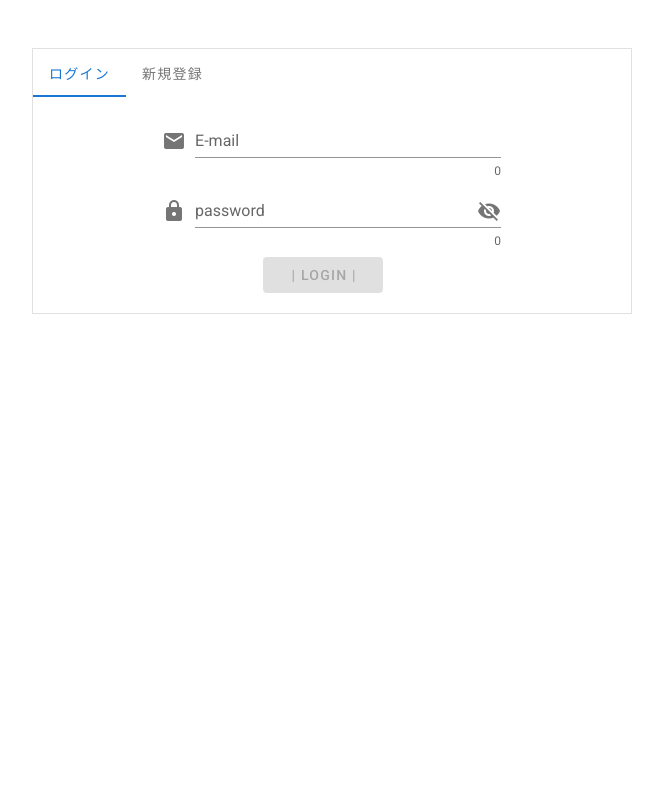
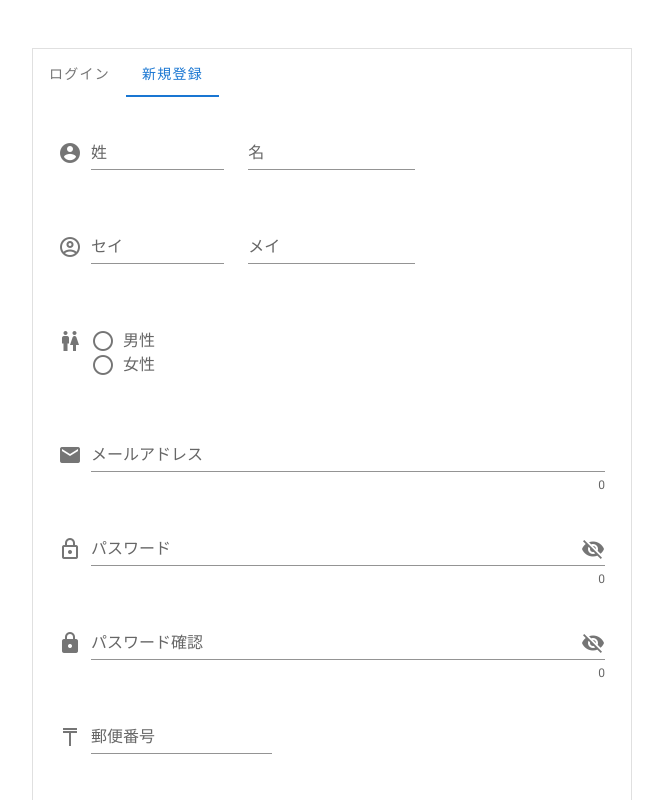
Before and after one commit to K-Fryxell/SmoLogi, a Vue app: page /user_regist in a window 1280 px wide. Shown: the top 800 px of the page, without its empty margins (261-924 px from the left). Built offline with nearby package versions, Linux system fonts and the light colour scheme; no server answers.

Commit message:
大崎に渡す前まで

```diff
--- a/src/components/User/Cred.vue
+++ b/src/components/User/Cred.vue
@@ -2,6 +2,7 @@
   <v-container class="ma-0 pa-0" >
     <v-layout class="ma-0 pa-0">
       <v-flex xs12 lg12 >
+        <v-form v-model="valid">
             <v-row class="ma-0 pa-0">
                 <v-col>
                     カード名義
@@ -66,7 +67,7 @@
                 </v-col>
             </v-row>
             <v-row class="ma-0 pa-0">
-            <v-col cols="12" xs="3" sm="3" md="3" lg="3">
+                <v-col cols="3" lg="3">
                     <v-text-field v-model="secu"
                         :rules="secuRules"
                         hint="セキュリティコードはクレジットカード裏面の末尾3桁(1部4桁)"
@@ -82,6 +83,7 @@
                     登録
                 </v-btn>
             </v-row>
+        </v-form>
       </v-flex>
     </v-layout>
   </v-container>
@@ -94,9 +96,28 @@ export default {
             array: {},
             mailaddress: '',
             password: '',
+            card: '',
+            secu:'',
+            meigi:'',
+            isYear:2020,
+            year:[2010,2011,2012,2013,2014,2015,2016,2017,2018,2019,2020,2021,2022,2023,2024,2025,2026,2027,2028,2029,2030],
+            isMonth:1,
+            month:[1,2,3,4,5,6,7,8,9,10,11,12],
             valid: true,
-            items:[1,2,3,4,5,6,7,8,9,10,11,12],
-            showPassword:false,
+            cardRules:[
+                v => !!v || '入力欄が空白です。',
+                v => /(?:4[0-9]{12}(?:[0-9]{3})?|5[1-5][0-9]{14}|6011[0-9]{12}|3(?:0[0-5]|[68][0-9])[0-9]{11}|3[47]{13}|(?:2131|1800|35[0-9]{3})[0-9]{11})$/.test(v) || '存在しないカード番号です'
+            ],
+            secuRules:[
+                v => !!v || '入力欄が空白です。',
+                v => /^[0-9]+$/.test(v) || '入力できるのは半角数字のみです',
+                v => (v&& (v.length==3)||(v.length==4)) || '3桁または4桁ので入力してください',
+            ],
+            meigiRules:[
+                v => !!v || '入力欄が空白です。',
+                v => /^[ぁ-んァ-ン一-龥a-zA-Z0-9・/]+$/.test(v) || '無効な記号が入力されています。',
+                v => (v&& v.length<=80) || '80字以内で入力してください',
+            ]
         }
     },
     methods: {
--- a/src/components/User/Login.vue
+++ b/src/components/User/Login.vue
@@ -3,7 +3,7 @@
         <v-layout class="ma-0 pa-0">
             <v-flex xs12 lg12 >
                 <v-row justify="center">
-                        <v-col cols="7" class="mx-12">
+                        <v-col cols="11" class="mx-12">
                             <v-form
                             ref="form"
                             v-model="valid">
--- a/src/components/User/Pass.vue
+++ b/src/components/User/Pass.vue
@@ -30,18 +30,18 @@
                     <v-row class="ma-0 pa-0">
                         <v-col>
                             <v-text-field
-                                v-model="newpasswordagain"
-                                :type="showPassword ? 'text' : 'password'" prepend-icon="mdi-lock"
-                                :append-icon="showPassword ? 'mdi-eye' : 'mdi-eye-off'"
-                                @click:append="showPassword = !showPassword"
-                                :rules="registpassRules"
+                                v-model="againnewpassword"
+                                :type="showAgainPassword ? 'text' : 'password'" prepend-icon="mdi-lock"
+                                :append-icon="showAgainPassword ? 'mdi-eye' : 'mdi-eye-off'"
+                                @click:append="showAgainPassword = !showAgainPassword"
+                                :rules="againpassRules"
                                 counter
                                 label="パスワード確認"
                                 hint="パスワードは8字以上20字以下にしてください。"
                                 required/>
                         </v-col>
                     </v-row>
-                    <v-row justify="center" align="center" class="ma-0 pa-0 mt-2    ">
+                    <v-row justify="center" align="center" class="ma-0 pa-0 mt-2">
                         <v-btn
                         :disabled="!valid"
                         color="blue"
@@ -63,9 +63,10 @@ export default {
             array: {},
             oldpassword: '',
             newpassword: '',
-            newpasswordagain: '',
+            againnewpassword: '',
             valid: true,
             showPassword:false,
+            showAgainPassword:false,
             // パスワードの登録
             registpassRules:[
                 v => !!v || '入力欄が空白です。',
@@ -73,6 +74,10 @@ export default {
                 v => (v&& v.length<=20) || '有効桁を超えた不正な値が入力されました。',
                 v => /[a-zA-Z\d]$/.test(v) || '半角英数字のみで入力してください。'
             ],
+            againpassRules:[
+                v => (v&& v.length<=20) || '有効桁を超えた不正な値が入力されました。',
+                v => v === this.password || 'パスワードが一致していません。',
+            ]
         }
     },
     methods: {
--- a/src/components/User/Regist.vue
+++ b/src/components/User/Regist.vue
@@ -9,60 +9,79 @@
                                 <v-col cols="6" lg="4">
                                     <v-text-field
                                     prepend-icon="mdi-account-circle"
-                                    v-model="sei"
+                                    v-model="firstname"
                                     label="姓"
-                                    :rules="seiRules"/>
+                                    :rules="firstnameRules"/>
                                 </v-col>
                                 <v-col cols="6" lg="4">
                                     <v-text-field
-                                    v-model="mei"
+                                    v-model="lastname"
                                     label="名"
-                                    :rules="meiRules"/>
+                                    :rules="lastnameRules"/>
                                 </v-col>
                             </v-row>
                             <v-row class="ma-0 pa-0">
                                 <v-col cols="6" lg="4">
                                     <v-text-field
                                     prepend-icon="mdi-account-circle-outline"
-                                    v-model="seiKana"
+                                    v-model="firstkana"
                                     label="セイ"
-                                    :rules="seikanaRules"/>
+                                    :rules="firstkanaRules"/>
                                 </v-col>
                                 <v-col cols="6" lg="4">
                                     <v-text-field
-                                    v-model="meiKana"
+                                    v-model="lastkana"
                                     label="メイ"
-                                    :rules="meikanaRules"/>
+                                    :rules="lastkanaRules"/>
                                 </v-col>
                             </v-row>
                             <v-row class="ma-0 pa-0">
-                                <v-col cols="6" lg="4">
-                                    <v-radio-group v-model="seibetu" :mandatory="false" row>
+                                <v-col cols="12" lg="4">
+                                    <v-radio-group
+                                        prepend-icon="mdi-human-male-female"
+                                        v-model="sex" :mandatory="false" row>
                                         <v-radio label="男性"/>
                                         <v-radio label="女性"/>
                                     </v-radio-group>
                                 </v-col>
+
                             </v-row>
                             <v-row class="ma-0 pa-0">
                                 <v-col>
                                 <v-text-field
                                     prepend-icon="mdi-email"
-                                    v-model="mailaddress"
+                                    v-model="email"
                                     counter
                                     label="メールアドレス"
-                                    :rules="mailRules"
+                                    :rules="emailRules"
                                     hint="メールアドレスは50字以下で記入してください。"/>
                                 </v-col>
                             </v-row>
                             <v-row class="ma-0 pa-0">
                                 <v-col>
                                     <v-text-field
-                                    prepend-icon="mdi-lock"
-                                    v-model="password"
+                                    v-model="passwd"
+                                    :type="showPassword ? 'text' : 'password'"
+                                    prepend-icon="mdi-lock-outline"
+                                    :append-icon="showPassword ? 'mdi-eye' : 'mdi-eye-off'"
+                                    @click:append="showPassword = !showPassword"
                                     label="パスワード"
                                     counter
                                     hint="パスワードは8字以上20字以下にしてください。"
                                     :rules="registpassRules"/>
+                                </v-col>
+                            </v-row>
+                            <v-row class="ma-0 pa-0">
+                                <v-col>
+                                    <v-text-field
+                                        v-model="againpasswd"
+                                        :type="showAgainPassword ? 'text' : 'password'" prepend-icon="mdi-lock"
+                                        :append-icon="showAgainPassword ? 'mdi-eye' : 'mdi-eye-off'"
+                                        @click:append="showAgainPassword = !showAgainPassword"
+                                        :rules="againpassRules"
+                                        counter
+                                        label="パスワード確認"
+                                        required/>
                                 </v-col>
                             </v-row>
                             <v-row class="ma-0 pa-0">
@@ -101,7 +120,6 @@
                                 <v-col>
                                     <v-text-field  v-model="meigi"
                                         :rules="meigiRules"
-                                        hint="カード名義"
                                         required/>
                                 </v-col>
                             </v-row>
@@ -184,16 +202,17 @@ export default {
     data(){
         return{
             array: {},
-            mailaddress: '',
-            password: '',
-            sei: '',
-            mei: '',
-            tel: '',
-            seiKana: '',
-            meiKana: '',
-            seibetu: '',
+            email: '',
+            passwd: '',
+            againpasswd: '',
+            firstname:'',
+            lastname:'',
+            firstkana:'',
+            lastkana:'',
+            sex: '',
             post: '',
             address: '',
+            tel:'',
             card: '',
             secu:'',
             meigi:'',
@@ -203,6 +222,7 @@ export default {
             month:[1,2,3,4,5,6,7,8,9,10,11,12],
             valid: true,
             showPassword:false,
+            showAgainPassword:false,
             // メールアドレスの登録
             registemailRules: [
                 v => !!v || '入力欄が空白です。',
@@ -217,18 +237,22 @@ export default {
                 v => (v&& v.length<=20) || '有効桁を超えた不正な値が入力されました。',
                 v => /[a-zA-Z\d]$/.test(v) || '半角英数字のみで入力してください。'
             ],
-            seiRules:[
+            againpassRules:[
+                v => (v&& v.length<=20) || '有効桁を超えた不正な値が入力されました。',
+                v => v === this.passwd || 'パスワードが一致していません。',
+            ],
+            firstnameRules:[
             v => !!v || '入力欄が空白です。',
             ],
-            meiRules:[
+            lastnameRules:[
                 v => !!v || '入力欄が空白です。',
             ],
             //セイメイ
-            seikanaRules: [
+            firstkanaRules: [
                 v => !!v || '入力欄が空白です。',
                 v => /[ァ-ヴ]$/.test(v)  ||'カタカナで入力してください。'
             ],
-            meikanaRules: [
+            lastkanaRules: [
                 v => !!v || '入力欄が空白です。',
                 v => /[ァ-ヴ]$/.test(v) || 'カタカナで入力してください。'
             ],
@@ -244,7 +268,7 @@ export default {
                 v => /^[^A-Za-z0-]+$/.test(v) || '全角で入力してください。',
             ],
             //メールアドレス
-            mailRules: [
+            emailRules: [
                 v => !!v || '入力欄が空白です。',
                 v => /.+@.+\..+/.test(v) || 'メールアドレスの入力形式が異なっています。',
                 v => (v && v.length <= 50) || '50字以内で入力してください。',
@@ -263,7 +287,7 @@ export default {
             secuRules:[
                 v => !!v || '入力欄が空白です。',
                 v => /^[0-9]+$/.test(v) || '入力できるのは半角数字のみです',
-                v => (v&& (v.length>=3)(v.length<=4)) || '3桁または4桁ので入力してください',
+                v => (v&& (v.length==3)||(v.length==4)) || '3桁または4桁ので入力してください',
             ],
             meigiRules:[
                 v => !!v || '入力欄が空白です。',
@@ -275,7 +299,7 @@ export default {
             methods: {
                 signUp:async function(){
                     this.$store.errorCode = ''
-                    this.array['email'] = this.mailaddress
+                    this.array['email'] = this.email
                     this.array['password'] = this.password
                     await this.$store.commit('registUser',this.array)
                 }
--- a/src/views/user/registration.vue
+++ b/src/views/user/registration.vue
@@ -4,9 +4,9 @@
             <v-flex xs12 lg12 >
               <v-row justify="center" class="ma-0 pa-0">
                   <v-card tile width="600" class="mt-12 mx-2 mb-12" outlined>
-                    <v-tabs>
-                      <v-tab v-on:click="tab = 0">ログイン</v-tab>
-                      <v-tab v-on:click="tab = 1">新規登録</v-tab>
+                    <v-tabs v-model="tabs">
+                      <v-tab v-on:click="tab = 0" :href="`#tab-0`">ログイン</v-tab>
+                      <v-tab v-on:click="tab = 1" :href="`#tab-1`">新規登録</v-tab>
                     </v-tabs>
                     <v-row class="ma-0 pa-0">
                       <Login v-if="tab == 0"/>
@@ -26,7 +26,8 @@ export default {
     data(){
         return{
             array: {},
-            tab:0
+            tab:1,
+            tabs: 'tab-1'
         }
     },
     components:{
```
Also changed, not shown: src/views/user/mypage.vue (+22 -8 lines). Lines whose indentation alone changed are shown as unchanged.
